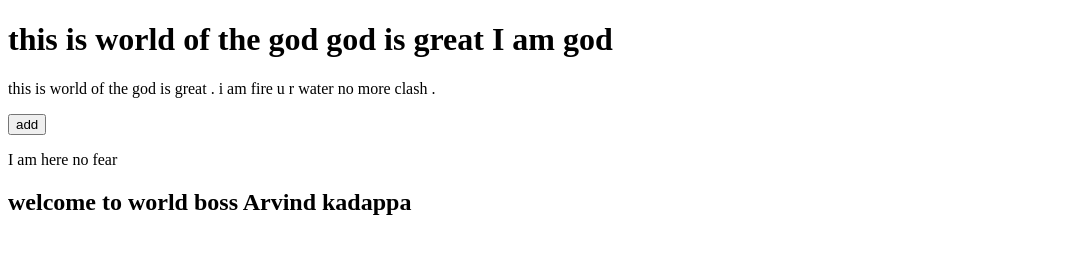
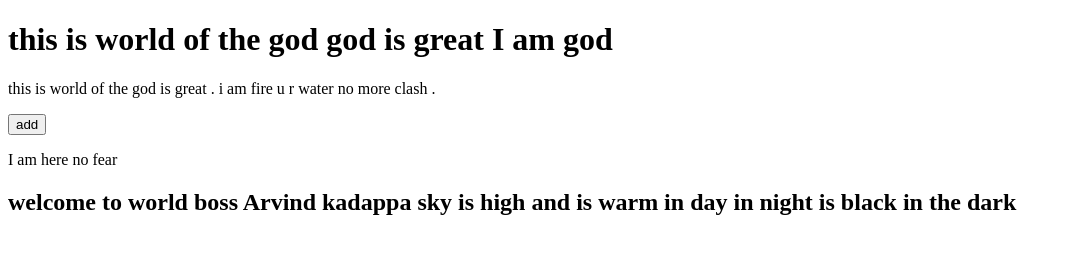
Before and after one commit to arvind3639/gitprohect123, a plain HTML site: page index.html in a window 1280 px wide. Shown: the whole page, without its empty margins (0-1070 px from the left). Drawn offline with Linux system fonts and the light colour scheme.

Commit message:
night dark
bye good night!!

```diff
--- a/index.html
+++ b/index.html
@@ -20,6 +20,8 @@
         </p>
         <h2>
             welcome to world boss Arvind kadappa
+
+            sky is high  and is warm in day in night is black in the dark
             </h2>
 </body>
 </html>
```
